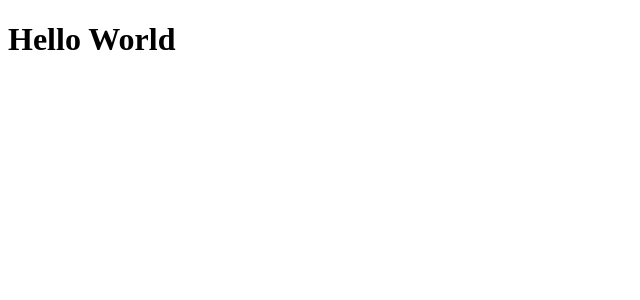
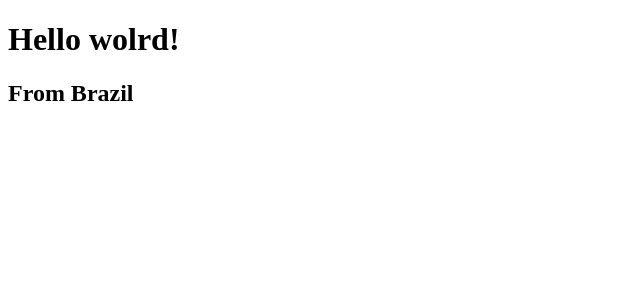
Before and after one commit to joaosoarees/jstack-react-fundamentals, a React app: page / in a window 1280 px wide. Shown: the top 300 px of the page, without its empty margins (0-640 px from the left). Built offline with nearby package versions, Linux system fonts and the light colour scheme.

Commit message:
react fragment

```diff
--- a/src/App.js
+++ b/src/App.js
@@ -2,6 +2,9 @@
 
 export default function App() {
   return (
-    <h1>Hello World</h1>
+    <>
+      <h1>Hello wolrd!</h1>
+      <h2>From Brazil</h2>
+    </>
   );
 };
```
